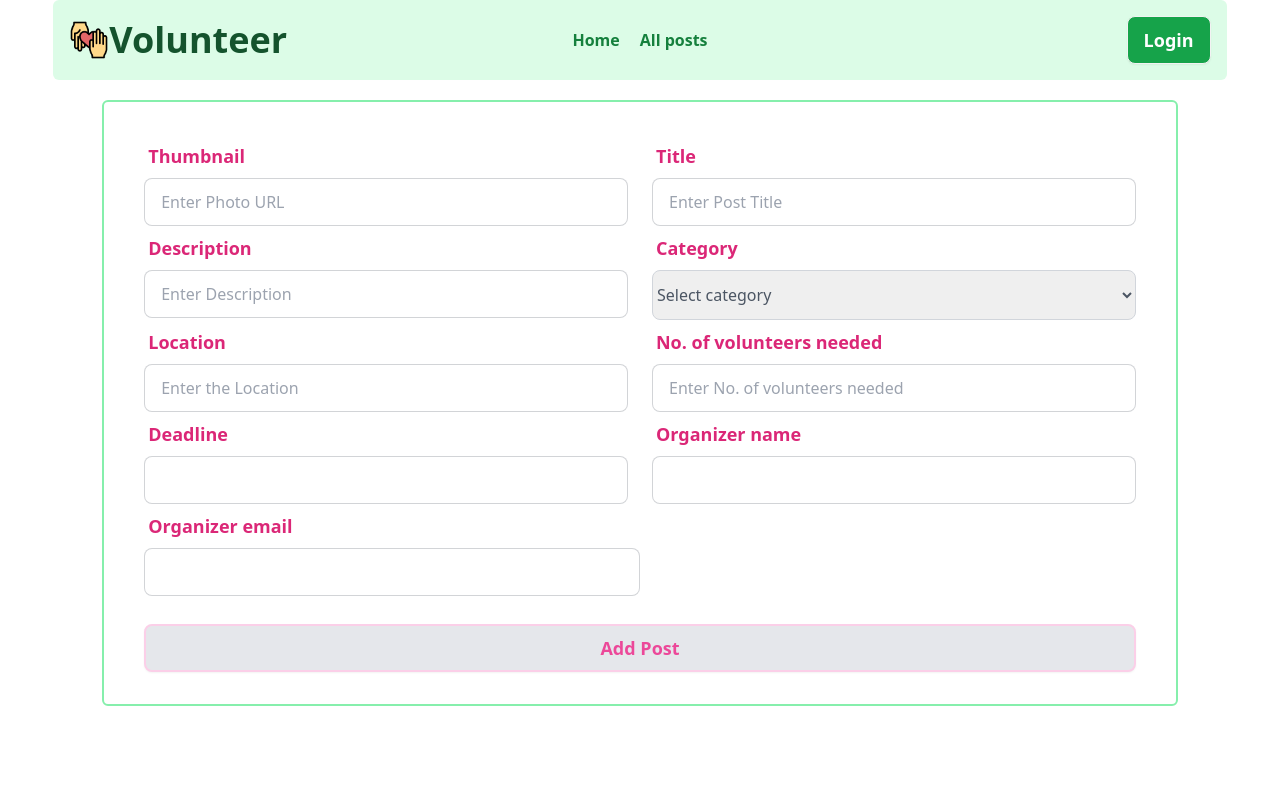
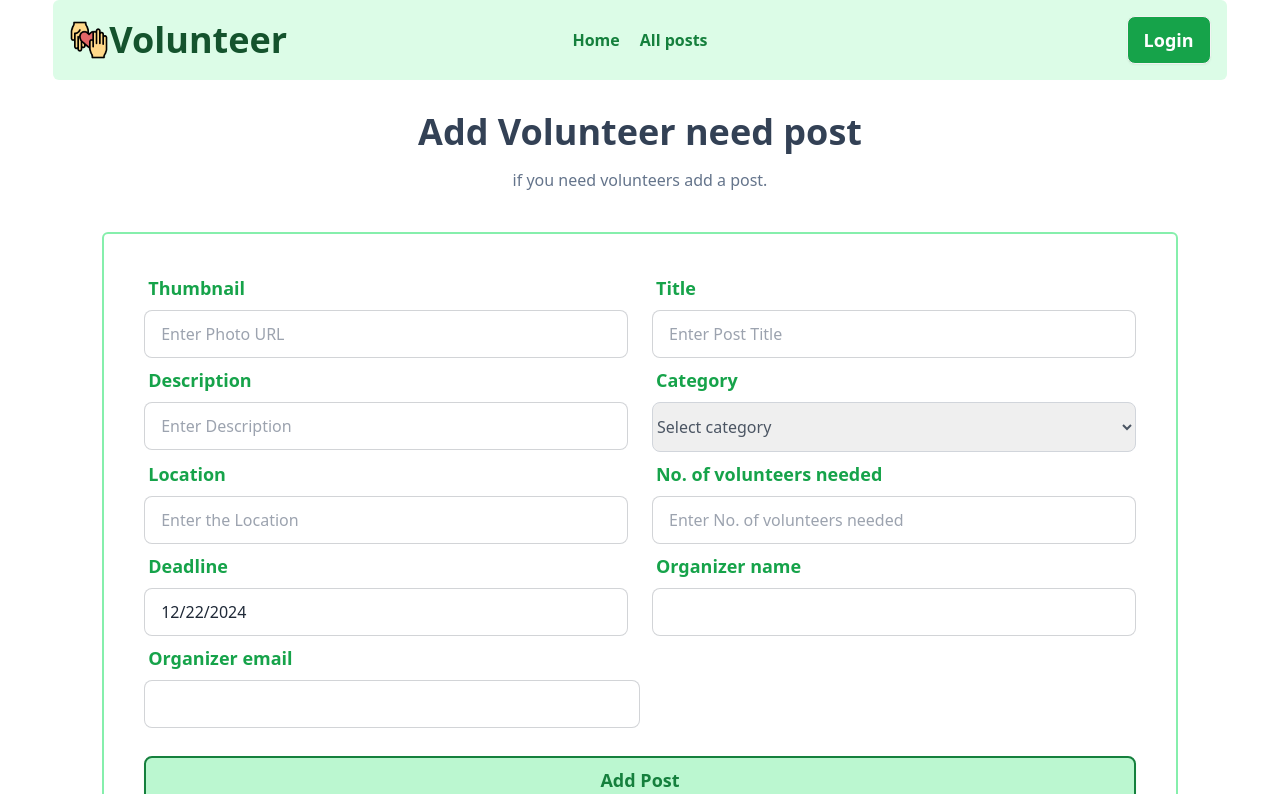
Before and after one commit to Easha-gif/volunteer-client, a React (Vite) app: page /addPost in a window 1280 px wide. Shown: the top 794 px of the page. Built offline with nearby package versions, Linux system fonts and the light colour scheme; no server answers.

Commit message:
sortby deadline post add

```diff
--- a/package.json
+++ b/package.json
@@ -10,12 +10,15 @@
     "preview": "vite preview"
   },
   "dependencies": {
+    "axios": "^1.7.9",
     "firebase": "^11.1.0",
     "localforage": "^1.10.0",
     "lottie-react": "^2.4.0",
     "match-sorter": "^8.0.0",
     "react": "^18.3.1",
+    "react-datepicker": "^7.5.0",
     "react-dom": "^18.3.1",
+    "react-hot-toast": "^2.4.1",
     "react-icons": "^5.4.0",
     "react-router-dom": "^7.1.0",
     "sort-by": "^1.2.0",
--- a/src/components/AddPost.jsx
+++ b/src/components/AddPost.jsx
@@ -1,11 +1,14 @@
-import { useContext } from "react";
+import { useContext, useState } from "react";
 import { AuthContext } from "./pages/AuthProvider";
-
+import DatePicker from "react-datepicker";
+import "react-datepicker/dist/react-datepicker.css";
+import axios from "axios";
+import toast from "react-hot-toast";
 
 const AddPost = () => {
 
 const{user}=useContext(AuthContext)
-
+const [startDate , setStartDate] = useState(new Date())
     const handleAddPostForm = (e) => {
         e.preventDefault()
 
@@ -14,33 +17,49 @@ const{user}=useContext(AuthContext)
         const description = e.target.description.value;
         const category = e.target.category.value;
         const location = e.target.location.value;
-        const no = e.target.no.value;
-        const deadline = e.target.deadline.value;
+        const need = e.target.no.value;
+        const deadline = startDate;
         const userEmail = e.target.userEmail.value;
         const userName = e.target.userName.value;
-        console.log({ photo, title, description,
-            category, location, no, deadline, userEmail, userName })
+        const userPhoto = user?.photoURL;
 
+    const addInfo ={ photo, title, description,
+            category, location, need, deadline, userEmail, userName ,userPhoto}
 
-
-    }
+fetch(`${import.meta.env.VITE_APIHOST}/addPost`,{
+    method:'POST',
+    headers:{
+        'content-type':'application/json'
+    },
+    body:JSON.stringify(addInfo)
+})
+.then(result=>{
+    result.json()
+})
+.then(data=>{
+    toast.success("volunteer post successfully added")
+})
+  }
 
 
     return (
         <div>
-
+<div>
+    <h1 className="text-4xl text-center mt-8 mb-4 font-extrabold text-slate-700">Add Volunteer need post</h1>
+    <p className="text-base text-slate-500 text-center mb-10">if you need volunteers add a post.</p>
+</div>
             <form onSubmit={handleAddPostForm}>
                 <div className="w-11/12 mx-auto px-10 bg-white border-2 mb-40 rounded-md border-green-300 py-8 mt-5">
                     <div className="flex gap-6">
                         <div className="form-control w-1/2">
                             <label className="label">
-                                <span className="label-text text-lg text-pink-600 font-bold">Thumbnail </span>
+                                <span className="label-text text-lg text-green-600 font-bold">Thumbnail </span>
                             </label>
                             <input type="text" placeholder="Enter Photo URL" name="photo" className="input input-bordered" required />
                         </div>
                         <div className="form-control w-1/2">
                             <label className="label">
-                                <span className="label-text text-lg text-pink-600 font-bold">Title</span>
+                                <span className="label-text text-lg text-green-600 font-bold">Title</span>
                             </label>
                             <input type="text" placeholder="Enter Post Title" name="title" className="input input-bordered" required />
                         </div>
@@ -48,13 +67,13 @@ const{user}=useContext(AuthContext)
                     <div className="flex gap-6">
                         <div className="form-control w-1/2">
                             <label className="label">
-                                <span className="label-text text-lg text-pink-600 font-bold">Description </span>
+                                <span className="label-text text-lg text-green-600 font-bold">Description </span>
                             </label>
                             <input type="text" placeholder="Enter Description " name="description" className="input input-bordered" required />
                         </div>
                         <div className="form-control w-1/2">
                             <label className="label">
-                                <span className="label-text text-lg text-pink-600 font-bold">Category </span>
+                                <span className="label-text text-lg text-green-600 font-bold">Category </span>
                             </label>
                             <select className="py-3 rounded-lg border border-gray-300 text-gray-600" name="category" id="">
                                 <option value="Select category">Select category</option>
@@ -69,13 +88,13 @@ const{user}=useContext(AuthContext)
                     <div className="flex gap-6">
                         <div className="form-control w-1/2">
                             <label className="label">
-                                <span className="label-text text-lg text-pink-600 font-bold">Location</span>
+                                <span className="label-text text-lg text-green-600 font-bold">Location</span>
                             </label>
                             <input type="text" placeholder="Enter the Location" name="location" className="input input-bordered" required />
                         </div>
                         <div className="form-control w-1/2">
                             <label className="label">
-                                <span className="label-text text-lg text-pink-600 font-bold">No. of volunteers needed </span>
+                                <span className="label-text text-lg text-green-600 font-bold">No. of volunteers needed </span>
                             </label>
                             <input type="number" placeholder="Enter No. of volunteers needed " name="no" className="input input-bordered" required />
                         </div>
@@ -83,24 +102,26 @@ const{user}=useContext(AuthContext)
                     <div className="flex items-center gap-6">
                         <div className="form-control w-1/2">
                             <label className="label">
-                                <span className="label-text text-lg text-pink-600 font-bold">Deadline</span>
+                                <span className="label-text text-lg text-green-600 font-bold">Deadline</span>
                             </label>
-                            <input type="text" className="input input-bordered" name="deadline" required />
+                            <DatePicker
+                            className="input input-bordered w-full"
+                            selected={startDate} onChange={(date) => setStartDate(date)} />
                         </div>
                         <div className="form-control w-1/2">
                             <label className="label">
-                                <span className="label-text text-lg text-pink-600 font-bold">Organizer name </span>
+                                <span className="label-text text-lg text-green-600 font-bold">Organizer name </span>
                             </label>
                             <input type="text" className="input input-bordered" name="userName" readOnly value={user?.displayName} />
                         </div>
                     </div>
                     <div className="form-control w-1/2">
                         <label className="label">
-                            <span className="label-text text-lg text-pink-600 font-bold">Organizer email</span>
+                            <span className="label-text text-lg text-green-600 font-bold">Organizer email</span>
                         </label>
                         <input type="text" className="input input-bordered" name="userEmail" readOnly value={user?.email} />
                     </div>
-                    <button className="btn btn-block mt-7 bg-gray-200 text-pink-500 border-2 border-pink-200 text-lg">Add Post</button>
+                    <button className="btn btn-block mt-7 bg-green-200 text-green-700 border-2 border-green-700 text-lg">Add Post</button>
                 </div>
             </form>
         </div>
--- a/src/components/pages/AuthProvider.jsx
+++ b/src/components/pages/AuthProvider.jsx
@@ -11,16 +11,19 @@ const AuthProvider = ({children}) => {
 
 // google signIn
 const handleGoogleSignIn = () =>{
+    setLoading(true)
  return signInWithPopup(auth ,provider)
 }
 
 // signup
 
 const handleSignUp = (email,password) =>{
+    setLoading(true)
   return  createUserWithEmailAndPassword(auth,email,password)
 }
 
 const handleSignIn = (email,password) =>{
+    setLoading(true)
   return  signInWithEmailAndPassword(auth,email,password)
 }
 
--- a/src/components/pages/Navbar.jsx
+++ b/src/components/pages/Navbar.jsx
@@ -5,7 +5,6 @@ import { AuthContext } from "./AuthProvider";
 
 const Navbar = () => {
   const {user,handleSignOut}=useContext(AuthContext)
-
 
 
   return (
@@ -47,9 +46,9 @@ const Navbar = () => {
     <div className="dropdown dropdown-end">
   <div tabIndex={0} role="button" className="m-1 text-green-800 text-lg font-bold">My Profile</div>
   <ul tabIndex={0} className="dropdown-content menu bg-base-100 rounded-box z-50 w-60 p-4 shadow">
-  <Link to="/addPost" className="text-base text-green-400 font-bold my-4 btn">Add Volunteer need Post</Link>
-  <Link className="text-base text-green-400 font-bold btn">Manage My Posts</Link>
-  <button onClick={handleSignOut}  className="text-base text-green-600 font-bold btn bg-green-300 my-4">Log-Out</button>
+  <Link to="/addPost" className="text-sm text-black font-bold my-4 btn">Add Volunteer Post</Link>
+  <Link className="text-sm text-black font-bold btn">Manage My Posts</Link>
+  <button onClick={handleSignOut}  className="text-sm text-black font-bold btn my-4">Log-Out</button>
   </ul>
 </div>
 <div className="dropdown dropdown-hover">
--- a/src/components/routes/Register.jsx
+++ b/src/components/routes/Register.jsx
@@ -122,7 +122,7 @@ const handleLoginFrom = (e) =>{
                 <button className="btn btn-block bg-gray-400 text-xl text-gray-950 font-bold">Register</button>
               </div>
             </form>
-            <p className="text-lg font-bold text-gray-800 p-2">New to this website !! please <span className="text-red-500"><Link to='/login'>Login</Link></span></p>
+            <p className="text-lg font-bold text-gray-800 p-2">Already have an account !! please <span className="text-red-500"><Link to='/login'>Login</Link></span></p>
           </div>
 
         <div>
--- a/src/main.jsx
+++ b/src/main.jsx
@@ -12,6 +12,7 @@ import AuthProvider from './components/pages/AuthProvider.jsx';
 import Slider from './components/pages/Slider.jsx';
 import Home from './components/routes/Home.jsx';
 import AddPost from './components/AddPost.jsx';
+import { Toaster } from 'react-hot-toast';
 
 
 const router = createBrowserRouter([
@@ -42,6 +43,12 @@ const router = createBrowserRouter([
 
 createRoot(document.getElementById('root')).render(
   <StrictMode>
-<AuthProvider><RouterProvider router={router} /></AuthProvider>
+<AuthProvider>
+  <RouterProvider router={router} />
+  <Toaster
+  position="top-right"
+  reverseOrder={false}
+/>
+</AuthProvider>
   </StrictMode>,
 )
```
Also changed, not shown: src/components/pages/SliderSet.jsx (+27 -6 lines), 1 other file (tests, documents, lock files or other folders).
